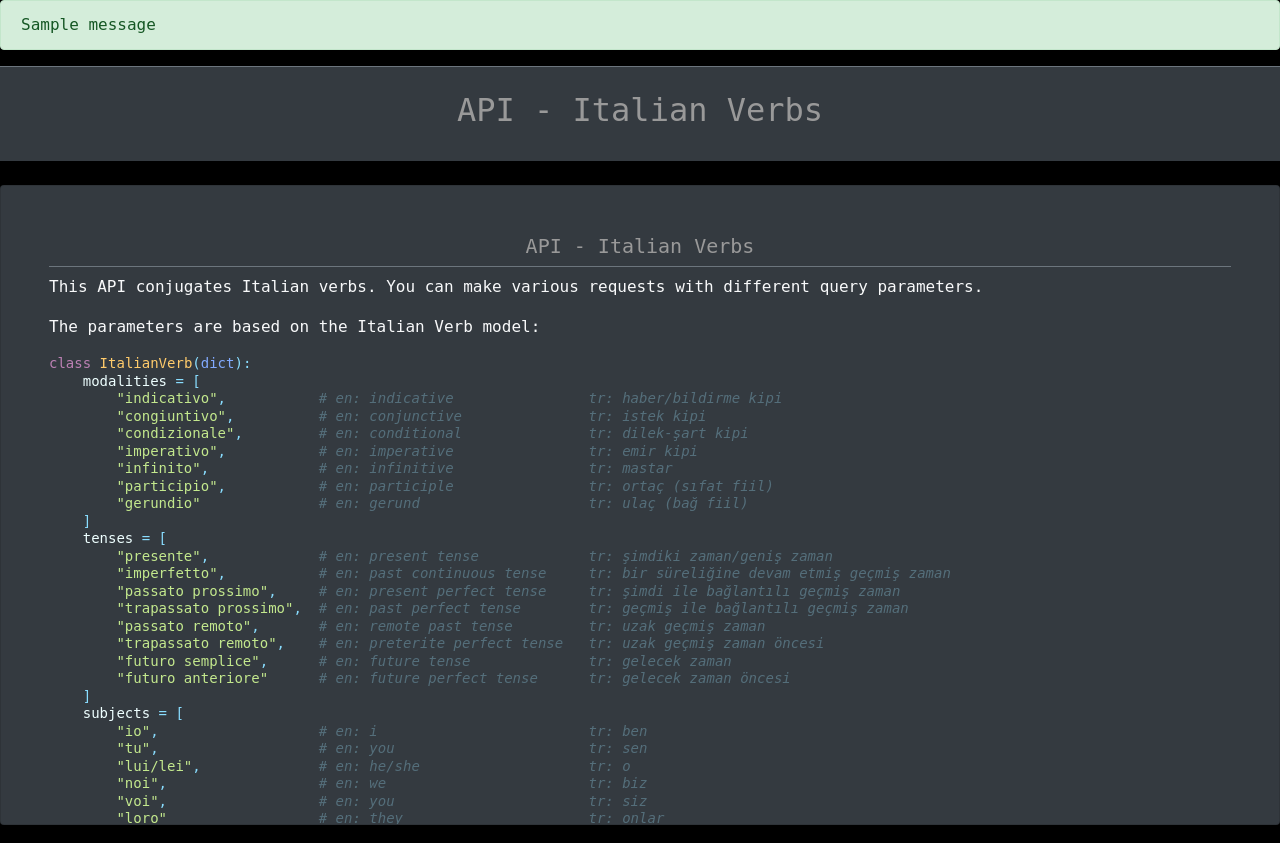
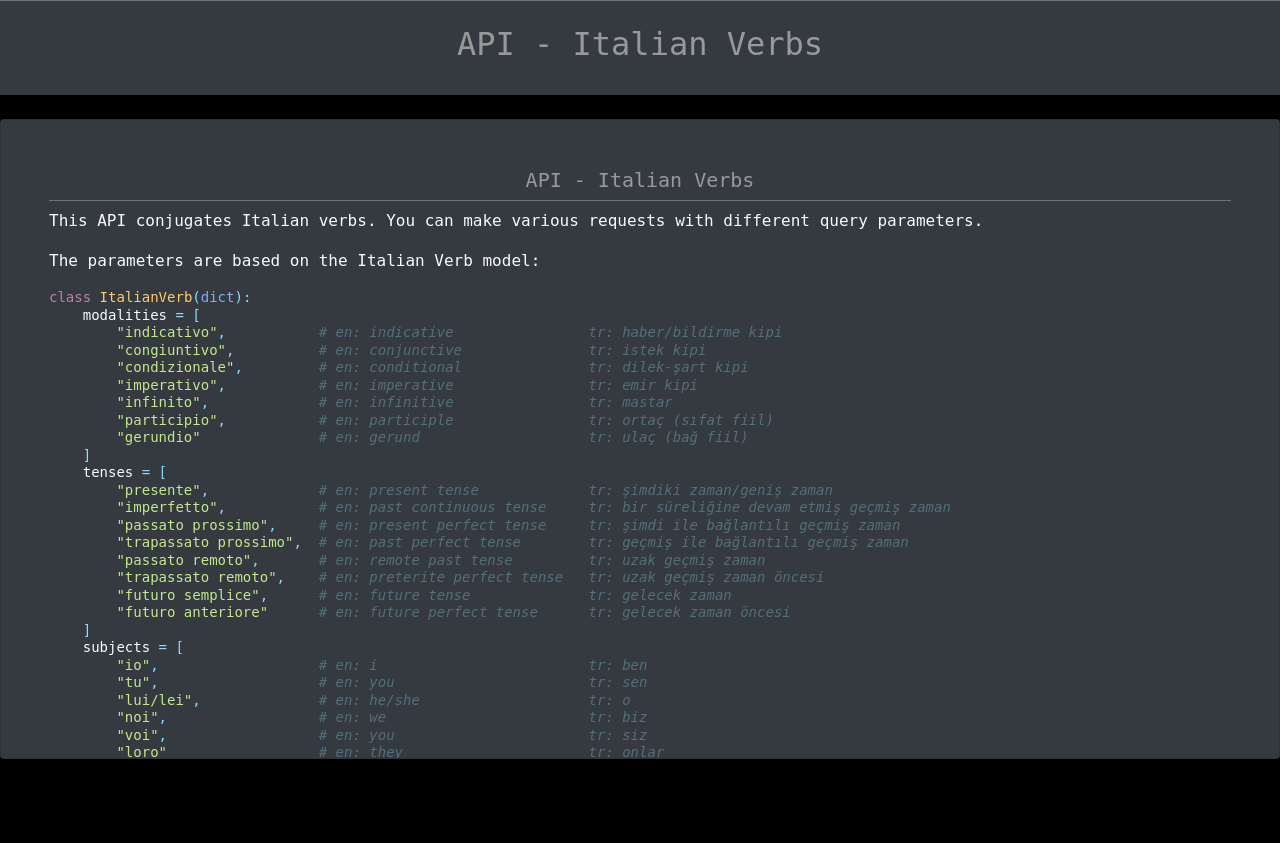
Before and after one commit to dildeolupbiten/dildeolupbiten, a Flask app: page /api/italian_verbs in a window 1280 px wide. Shown: the part 62-905 px from the top of the page. Run offline with Flask 3, Linux system fonts and the light colour scheme; tables that the repository leaves empty hold one stand-in row (values such as "Sample post"); one stand-in notice (Sample message) is shown; some libraries are stand-ins or nearby versions.

Commit message:
Update base.html

```diff
--- a/dildeolupbiten/templates/base.html
+++ b/dildeolupbiten/templates/base.html
@@ -5,6 +5,7 @@
     <meta name="viewport" content="width=device-width, initial-scale=1.0">
     <title>dildeolupbiten - {{ title }}</title>
     <link rel="stylesheet" href="https://cdn.jsdelivr.net/npm/bootstrap@4.0.0/dist/css/bootstrap.min.css" integrity="sha384-Gn5384xqQ1aoWXA+058RXPxPg6fy4IWvTNh0E263XmFcJlSAwiGgFAW/dAiS6JXm" crossorigin="anonymous">
+    <script src="https://ajax.googleapis.com/ajax/libs/jquery/3.6.4/jquery.min.js"></script>
     <link rel="stylesheet" type="text/css" href="{{ url_for('static', filename='css/main.css') }}">
     <script>
         var images = {
@@ -54,7 +55,8 @@
         {% with messages = get_flashed_messages(with_categories=true) %}
             {% if messages %}
                 {% for category, message in messages %}
-                    <div class="alert alert-{{ category }}">{{ message }}</div>
+                    <div id="alert-{{ category }}" class="p-4 m-0 text-center collapse show alert alert-{{ category }}">{{ message }}</div>
+                    <script>setTimeout(function() { $("#alert-{{ category }}").collapse() }, 2000);</script>
                 {% endfor %}
             {% endif %}
         {% endwith %}
```
